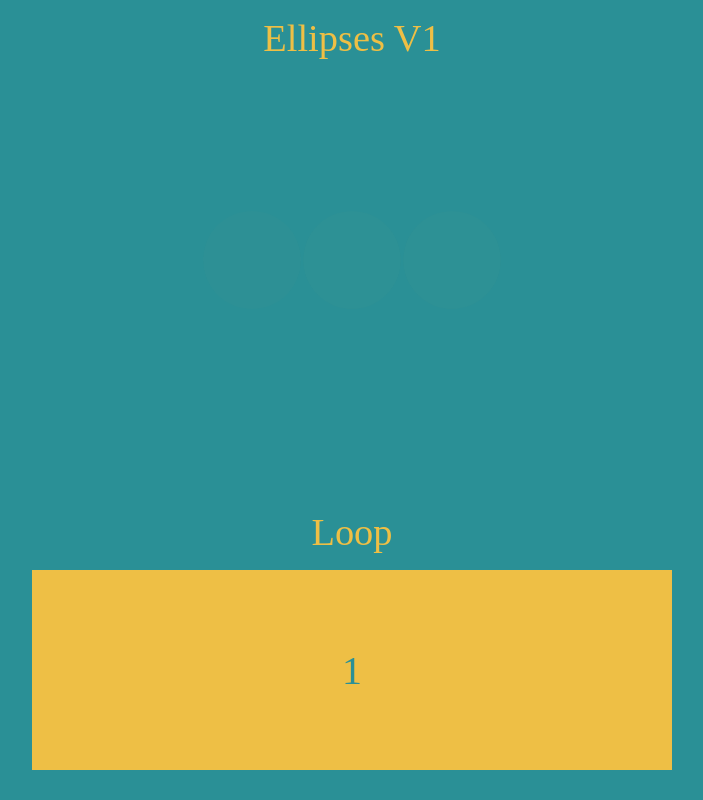
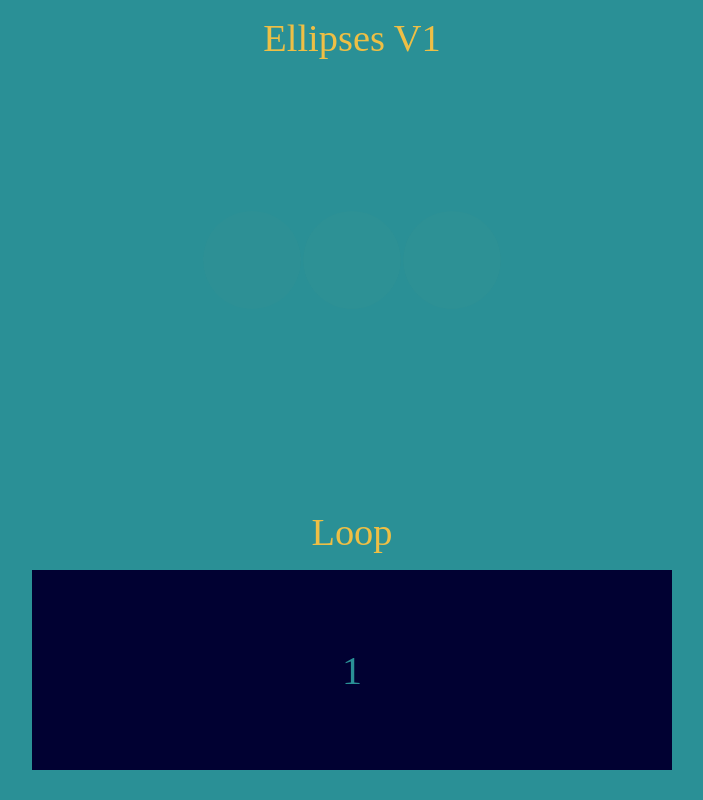
Before and after one commit to 0rganism/higher-order-motion, a React (Create React App) app: page / in a window 1280 px wide. Shown: the top 800 px of the page, without its empty margins (304-1007 px from the left). Built offline with nearby package versions, Linux system fonts and the light colour scheme; a web font is replaced by a local one.

Commit message:
+Comments

```diff
--- a/src/Animations/Box.jsx
+++ b/src/Animations/Box.jsx
@@ -39,7 +39,7 @@ const styles = {
       margin: '16px',
       width: '50%',
       height: '50%',
-      backgroundColor: 'rgb(238, 191, 69)',
+      backgroundColor: `rgb(${opacity}, ${opacity}, 50)`,
       display: 'flex',
       justifyContent: 'center',
       alignItems: 'center',
--- a/src/Animations/SequencedBoxes.jsx
+++ b/src/Animations/SequencedBoxes.jsx
@@ -1,6 +1,10 @@
 import sequence from '../Animators/Sequence.jsx';
 import Box from './Box.jsx';
 
+/** S E Q U E N C E D B O X :
+*
+* Use sequence HOC to construct array of animations which play in sequence.
+*/
 const SequencedBoxes = sequence([Box, Box, Box]);
 
 export default SequencedBoxes;
```
